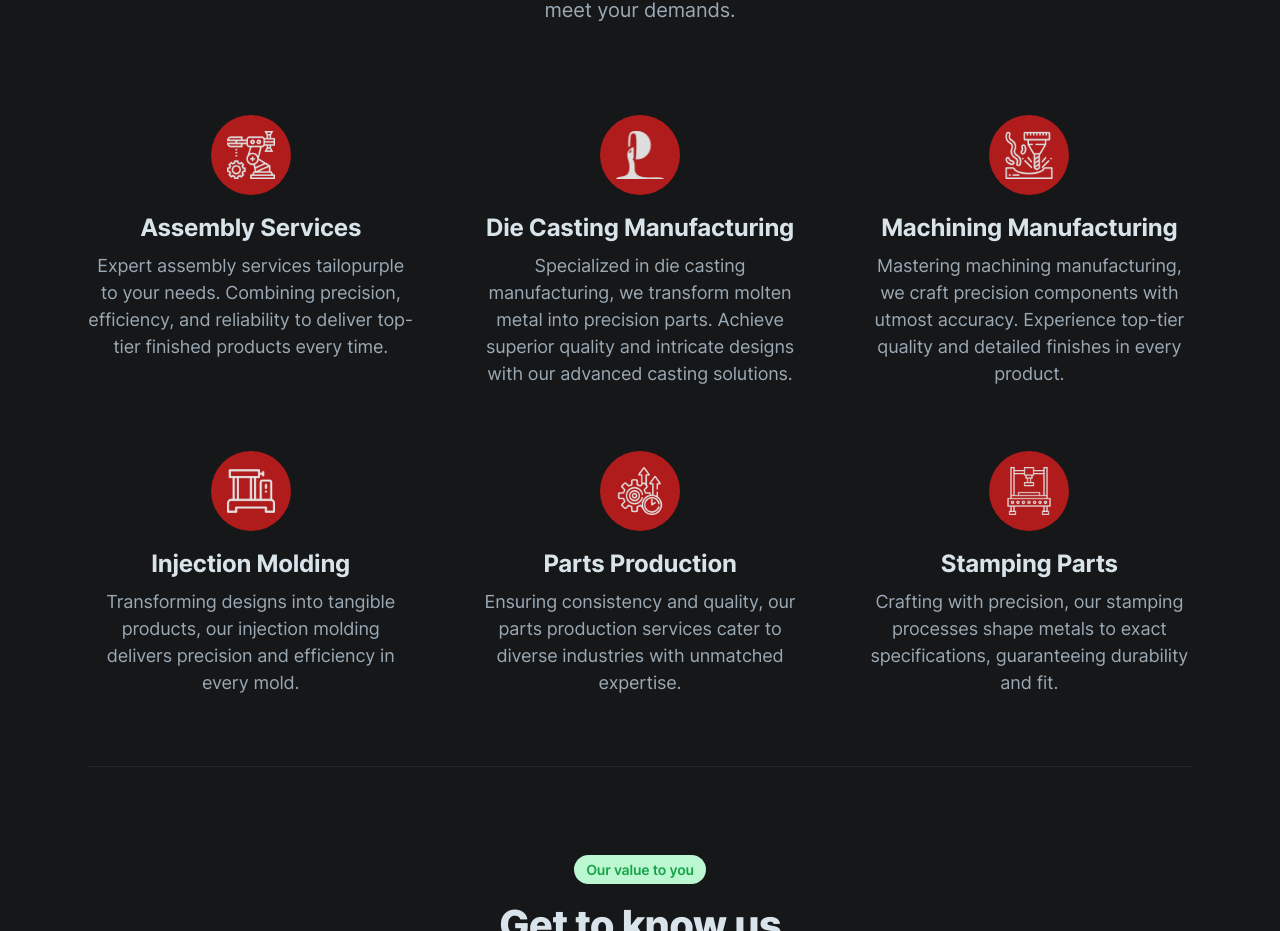
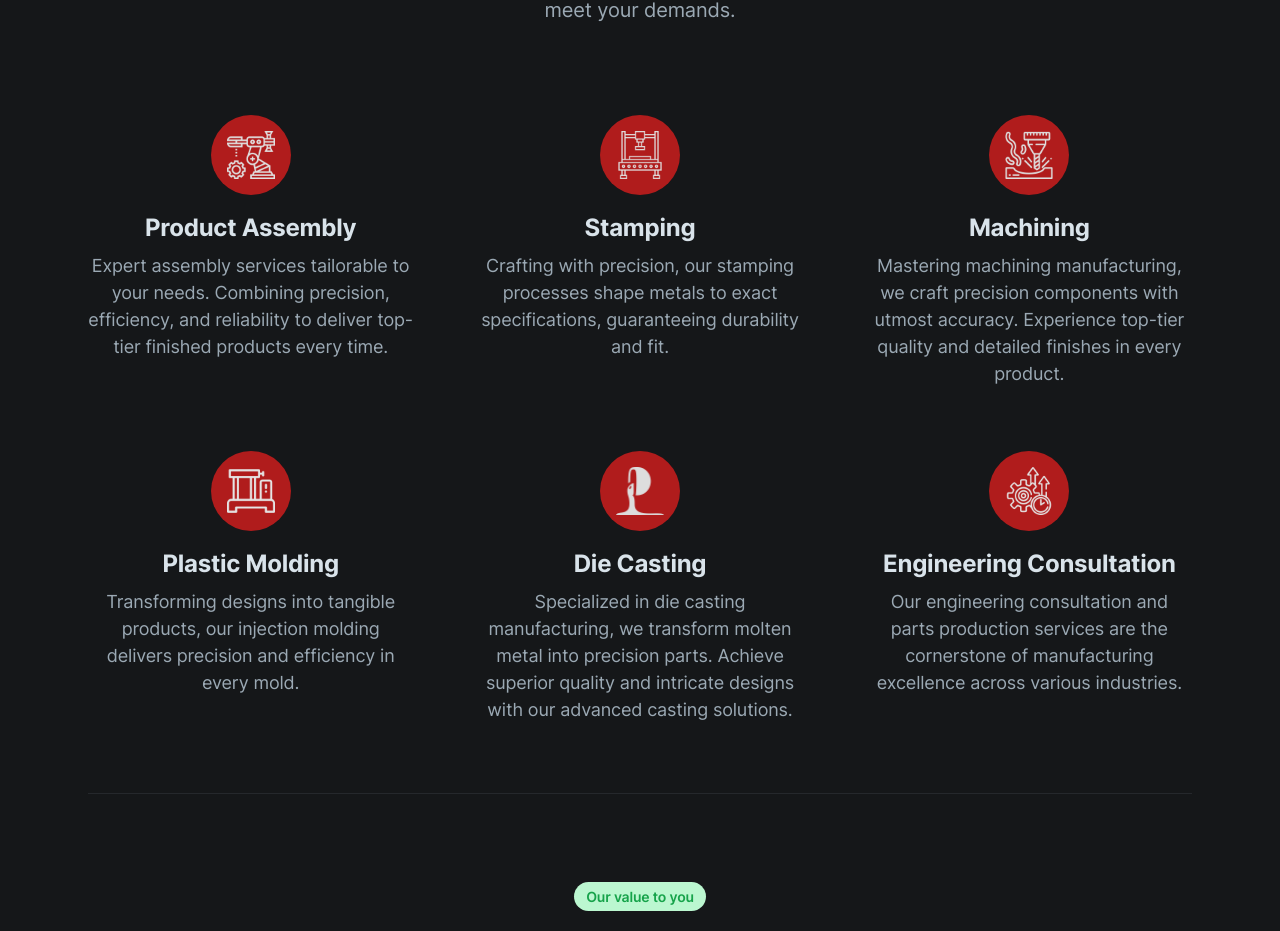
Before and after one commit to jtrpan/hash-website, a Next.js app: page / in a window 1280 px wide. Shown: the part 1140-2071 px from the top of the page. Built offline with nearby package versions, Linux system fonts and the light colour scheme.

Commit message:
Updated text and labels

```diff
--- a/app/about/page.tsx
+++ b/app/about/page.tsx
@@ -4,7 +4,7 @@ const aboutContent = {
     title: "Empowering Innovation in Manufacturing",
     description: "Discover the journey and values that drive our commitment to delivering quality and precision in the field of advanced machinery systems.",
     story: "In 2007, Hash Machinery Systems was born out of a vision to revolutionize the manufacturing industry. Spearheaded by Harry Pan, our journey began in a humble workshop dedicated to precision and reliability. Today, we have grown exponentially, establishing ourselves as leaders in diverse sectors such as automotive and aerospace, without ever losing sight of our roots and original mission.",
-    whatWeDo: "We are at the forefront of integrating advanced technology and exceptional skill. Our services span from die casting to intricate machining, and from plastic plastic_molding to high-grade stamping. We're not just about completing projects; we're about pioneering quality, efficiency, and excellence at every turn.",
+    whatWeDo: "We are at the forefront of integrating advanced technology and exceptional skill. Our custom manufacturing services span from die casting to intricate machining, and from plastic molding to high-grade stamping. We're not just about completing projects; we're about pioneering quality, efficiency, and excellence at every turn.",
     values: "Our foundation lies in the trio of Integrity, Excellence, and Innovation. We uphold ethical practices, push performance boundaries, and embrace forward-thinking solutions, making sustainability and responsibility our core priorities.",
     team: "Led by Harry Pan, with over 15 years in the trenches, our skilled brigade of professionals is our biggest asset. Engineers, technicians, designers, and administrators collaborate seamlessly to uphold our reputation for excellence.",
     whyChooseUs: "Partnering with us means embracing a legacy of reliability, precision, and transformative innovation. We invest in state-of-the-art facilities and top-tier human resources, handling every project, regardless of scale, with unmatched expertise. We're not just vendors; we're your strategic allies in carving success stories."
@@ -24,7 +24,8 @@ export default function About() {
                     {/* Page header */}
                     <header className="max-w-3xl mx-auto text-center pb-12 md:pb-20">
                         <h1 className="text-4xl md:text-5xl font-extrabold mb-4" data-aos="fade-up">About Us</h1>
-                        <p className="text-xl text-gray-400" data-aos="fade-up" data-aos-delay="200">{aboutContent.description}</p>
+                        <p className="text-xl text-gray-400" data-aos="fade-up"
+                           data-aos-delay="200">{aboutContent.description}</p>
                     </header>
 
                     {/* Main content section with semantic HTML structure */}
--- a/app/contact/page.tsx
+++ b/app/contact/page.tsx
@@ -64,8 +64,7 @@ export default function Contact() {
                     <div className="max-w-3xl mx-auto text-left pb-12 md:pb-20">
                         <h4 className="h4 mb-4" data-aos="fade-up" data-aos-delay="600">Other Ways to Reach Us</h4>
                         <ul className="contact-details" data-aos="fade-up" data-aos-delay="800">
-                            <li><strong>Address:</strong> 343 Preston Street, 11th Floor, Ottawa, K1S 1N4,
-                                Canada
+                            <li><strong>Address:</strong> Suite 500, 7030 Woodbine Ave, Markham, ON, L3R 6G2, Canada
                             </li>
                             <li><strong>Email:</strong> info@hashmachinery.com</li>
                             <li><strong>Phone:</strong> +1 (613) 884-3388</li>
--- a/components/features.tsx
+++ b/components/features.tsx
@@ -33,30 +33,33 @@ export default function Features() {
                                 <img className="w-12 h-12" src="/images/icons/assembly.png"
                                      alt="Assembly Services Icon"/>
                             </div>
-                            <h4 className="h4 mb-2">Assembly Services</h4>
-                            <p className="text-lg text-gray-400 text-center">Expert assembly services tailopurple to your
+                            <h4 className="h4 mb-2">Product Assembly</h4>
+                            <p className="text-lg text-gray-400 text-center">Expert assembly services tailorable to your
                                 needs. Combining precision, efficiency, and reliability to deliver top-tier finished
                                 products every time.</p>
                         </div>
 
                         {/* 2nd item */}
-                        <div className="relative flex flex-col items-center" data-aos="fade-up" data-aos-delay="100"
+                        <div className="relative flex flex-col items-center" data-aos="fade-up" data-aos-delay="500"
                              data-aos-anchor="[data-aos-id-blocks]">
                             {/*<svg className="w-16 h-16 mb-4" viewBox="0 0 64 64" xmlns="http://www.w3.org/2000/svg">*/}
-                            {/*    <circle className="fill-current text-purple-600" cx="32" cy="32" r="32"/>*/}
-                            {/*    <path className="stroke-current text-purple-100" strokeWidth="2" strokeLinecap="square"*/}
-                            {/*          d="M21 23h22v18H21z" fill="none" fillRule="evenodd"/>*/}
-                            {/*    <path className="stroke-current text-purple-300" d="M26 28h12M26 32h12M26 36h5"*/}
-                            {/*          strokeWidth="2" strokeLinecap="square"/>*/}
+                            {/*    <rect className="fill-current text-purple-600" width="64" height="64" rx="32"/>*/}
+                            {/*    <g transform="translate(21 22)" strokeLinecap="square" strokeWidth="2" fill="none"*/}
+                            {/*       fillRule="evenodd">*/}
+                            {/*        <path className="stroke-current text-purple-300"*/}
+                            {/*              d="M17 2V0M19.121 2.879l1.415-1.415M20 5h2M19.121 7.121l1.415 1.415M17 8v2M14.879 7.121l-1.415 1.415M14 5h-2M14.879 2.879l-1.415-1.415"/>*/}
+                            {/*        <circle className="stroke-current text-purple-300" cx="17" cy="5" r="3"/>*/}
+                            {/*        <path className="stroke-current text-purple-100"*/}
+                            {/*              d="M8.86 1.18C3.8 1.988 0 5.6 0 10c0 5 4.9 9 11 9a10.55 10.55 0 003.1-.4L20 21l-.6-5.2a9.125 9.125 0 001.991-2.948"/>*/}
+                            {/*    </g>*/}
                             {/*</svg>*/}
                             <div className="bg-red-600 w-20 h-20 rounded-full flex items-center justify-center mb-4">
-                                <img className="w-12 h-12" src="/images/icons/die_casting.png"
-                                     alt="Die Casting Icon"/>
+                                <img className="w-12 h-12" src="/images/icons/stamping.png"
+                                     alt="Stamping Icon"/>
                             </div>
-                            <h4 className="h4 mb-2">Die Casting Manufacturing</h4>
-                            <p className="text-lg text-gray-400 text-center">Specialized in die casting manufacturing,
-                                we transform molten metal into precision parts. Achieve superior quality and intricate
-                                designs with our advanced casting solutions.</p>
+                            <h4 className="h4 mb-2">Stamping</h4>
+                            <p className="text-lg text-gray-400 text-center">Crafting with precision, our stamping
+                                processes shape metals to exact specifications, guaranteeing durability and fit.</p>
                         </div>
 
                         {/* 3rd item */}
@@ -77,7 +80,7 @@ export default function Features() {
                                 <img className="w-12 h-12" src="/images/icons/machining.png"
                                      alt="Machining Icon"/>
                             </div>
-                            <h4 className="h4 mb-2">Machining Manufacturing</h4>
+                            <h4 className="h4 mb-2">Machining</h4>
                             <p className="text-lg text-gray-400 text-center">Mastering machining manufacturing, we craft
                                 precision components with utmost accuracy. Experience top-tier quality and detailed
                                 finishes in every product.</p>
@@ -99,12 +102,32 @@ export default function Features() {
                                 <img className="w-12 h-12" src="/images/icons/injection_mold.png"
                                      alt="Injection Molding Icon"/>
                             </div>
-                            <h4 className="h4 mb-2">Injection Molding</h4>
+                            <h4 className="h4 mb-2">Plastic Molding</h4>
                             <p className="text-lg text-gray-400 text-center">Transforming designs into tangible
                                 products, our injection molding delivers precision and efficiency in every mold.</p>
                         </div>
 
                         {/* 5th item */}
+                        <div className="relative flex flex-col items-center" data-aos="fade-up" data-aos-delay="100"
+                             data-aos-anchor="[data-aos-id-blocks]">
+                            {/*<svg className="w-16 h-16 mb-4" viewBox="0 0 64 64" xmlns="http://www.w3.org/2000/svg">*/}
+                            {/*    <circle className="fill-current text-purple-600" cx="32" cy="32" r="32"/>*/}
+                            {/*    <path className="stroke-current text-purple-100" strokeWidth="2" strokeLinecap="square"*/}
+                            {/*          d="M21 23h22v18H21z" fill="none" fillRule="evenodd"/>*/}
+                            {/*    <path className="stroke-current text-purple-300" d="M26 28h12M26 32h12M26 36h5"*/}
+                            {/*          strokeWidth="2" strokeLinecap="square"/>*/}
+                            {/*</svg>*/}
+                            <div className="bg-red-600 w-20 h-20 rounded-full flex items-center justify-center mb-4">
+                                <img className="w-12 h-12" src="/images/icons/die_casting.png"
+                                     alt="Die Casting Icon"/>
+                            </div>
+                            <h4 className="h4 mb-2">Die Casting</h4>
+                            <p className="text-lg text-gray-400 text-center">Specialized in die casting manufacturing,
+                                we transform molten metal into precision parts. Achieve superior quality and intricate
+                                designs with our advanced casting solutions.</p>
+                        </div>
+
+                        {/* 6th item */}
                         <div className="relative flex flex-col items-center" data-aos="fade-up" data-aos-delay="400"
                              data-aos-anchor="[data-aos-id-blocks]">
                             {/*<svg className="w-16 h-16 mb-4" viewBox="0 0 64 64" xmlns="http://www.w3.org/2000/svg">*/}
@@ -119,32 +142,10 @@ export default function Features() {
                                 <img className="w-12 h-12" src="/images/icons/production.png"
                                      alt="Parts Production Icon"/>
                             </div>
-                            <h4 className="h4 mb-2">Parts Production</h4>
-                            <p className="text-lg text-gray-400 text-center">Ensuring consistency and quality, our parts
-                                production services cater to diverse industries with unmatched expertise.</p>
-                        </div>
-
-                        {/* 6th item */}
-                        <div className="relative flex flex-col items-center" data-aos="fade-up" data-aos-delay="500"
-                             data-aos-anchor="[data-aos-id-blocks]">
-                            {/*<svg className="w-16 h-16 mb-4" viewBox="0 0 64 64" xmlns="http://www.w3.org/2000/svg">*/}
-                            {/*    <rect className="fill-current text-purple-600" width="64" height="64" rx="32"/>*/}
-                            {/*    <g transform="translate(21 22)" strokeLinecap="square" strokeWidth="2" fill="none"*/}
-                            {/*       fillRule="evenodd">*/}
-                            {/*        <path className="stroke-current text-purple-300"*/}
-                            {/*              d="M17 2V0M19.121 2.879l1.415-1.415M20 5h2M19.121 7.121l1.415 1.415M17 8v2M14.879 7.121l-1.415 1.415M14 5h-2M14.879 2.879l-1.415-1.415"/>*/}
-                            {/*        <circle className="stroke-current text-purple-300" cx="17" cy="5" r="3"/>*/}
-                            {/*        <path className="stroke-current text-purple-100"*/}
-                            {/*              d="M8.86 1.18C3.8 1.988 0 5.6 0 10c0 5 4.9 9 11 9a10.55 10.55 0 003.1-.4L20 21l-.6-5.2a9.125 9.125 0 001.991-2.948"/>*/}
-                            {/*    </g>*/}
-                            {/*</svg>*/}
-                            <div className="bg-red-600 w-20 h-20 rounded-full flex items-center justify-center mb-4">
-                                <img className="w-12 h-12" src="/images/icons/stamping.png"
-                                     alt="Stamping Icon"/>
-                            </div>
-                            <h4 className="h4 mb-2">Stamping Parts</h4>
-                            <p className="text-lg text-gray-400 text-center">Crafting with precision, our stamping
-                                processes shape metals to exact specifications, guaranteeing durability and fit.</p>
+                            <h4 className="h4 mb-2">Engineering Consultation</h4>
+                            <p className="text-lg text-gray-400 text-center">Our engineering consultation and parts
+                                production services are the cornerstone of manufacturing excellence across various
+                                industries.</p>
                         </div>
                     </div>
                 </div>
```
